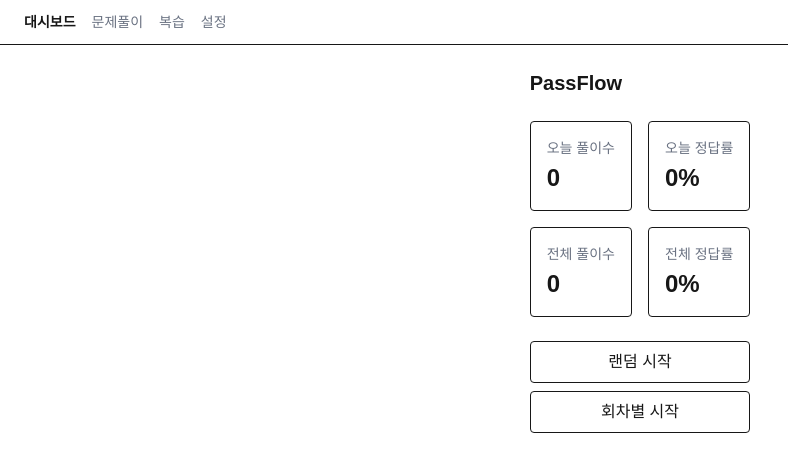
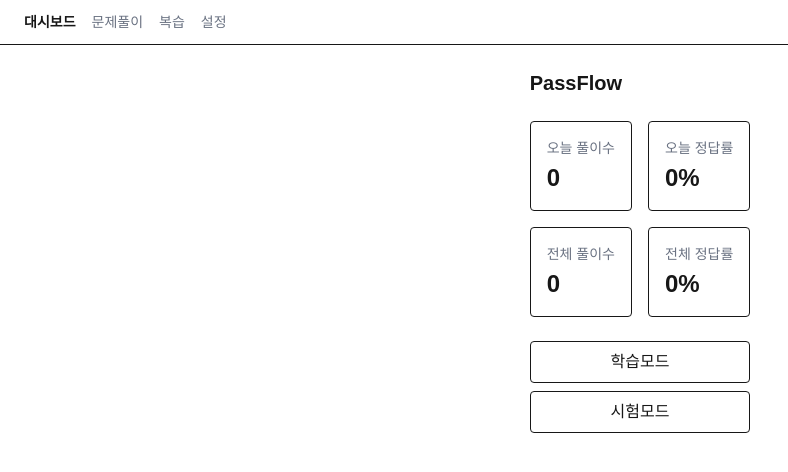
Before and after one commit to ginaseo/passflow, a Next.js app: page / in a window 1280 px wide. Shown: the top 472 px of the page, without its empty margins (0-788 px from the left). Built offline with nearby package versions, Linux system fonts and the light colour scheme; no server answers.

Commit message:
feat: 대시보드 빠른시작을 랜덤/회차별 시작 대신 학습모드/시험모드 2버튼으로 재구성

```diff
--- a/src/app/page.tsx
+++ b/src/app/page.tsx
@@ -112,16 +112,16 @@
           </Link>
         )}
         <Link
-          href="/practice"
+          href="/practice?mode=study&entry=random&subject=all&count=100"
           className="px-4 py-2 rounded border font-medium text-center"
         >
-          랜덤 시작
+          학습모드
         </Link>
         <Link
-          href="/practice?entry=round"
+          href="/practice?mode=exam&entry=round&limit=150"
           className="px-4 py-2 rounded border font-medium text-center"
         >
-          회차별 시작
+          시험모드
         </Link>
       </div>
     </div>
```
